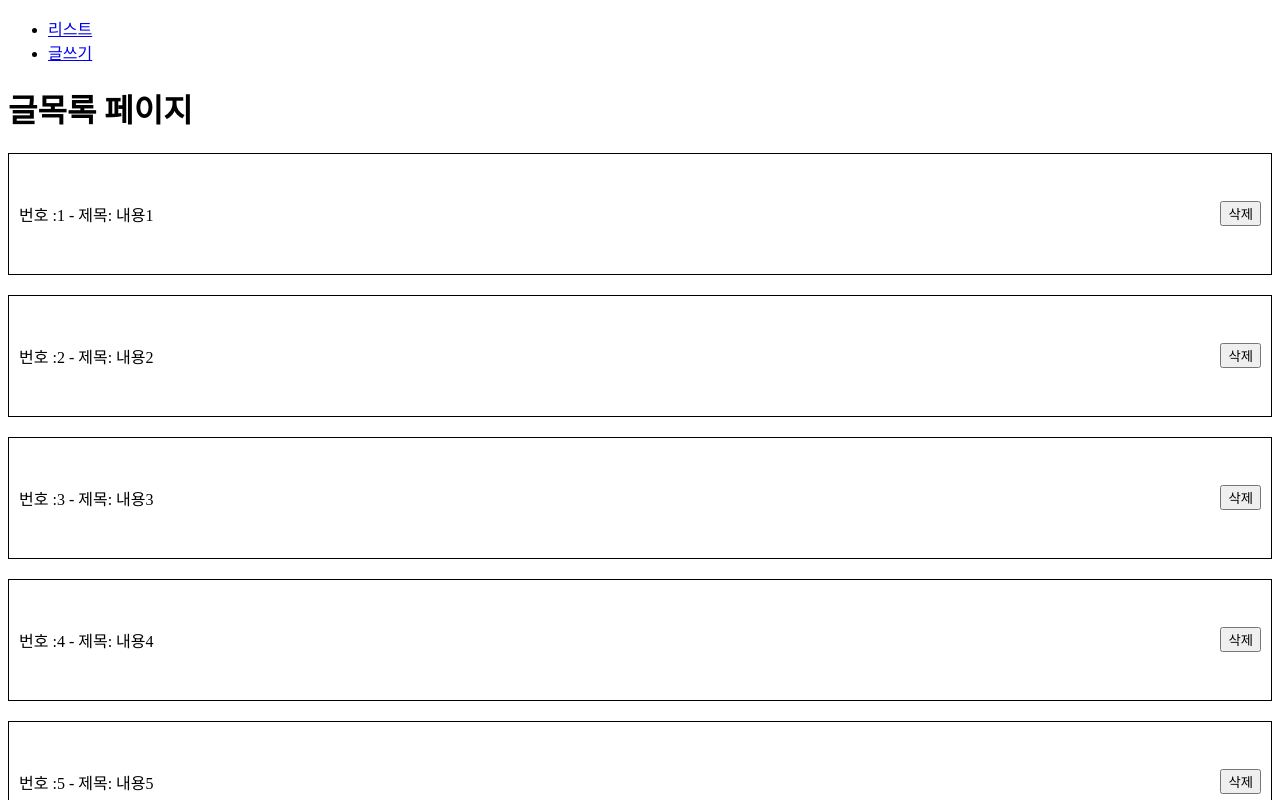
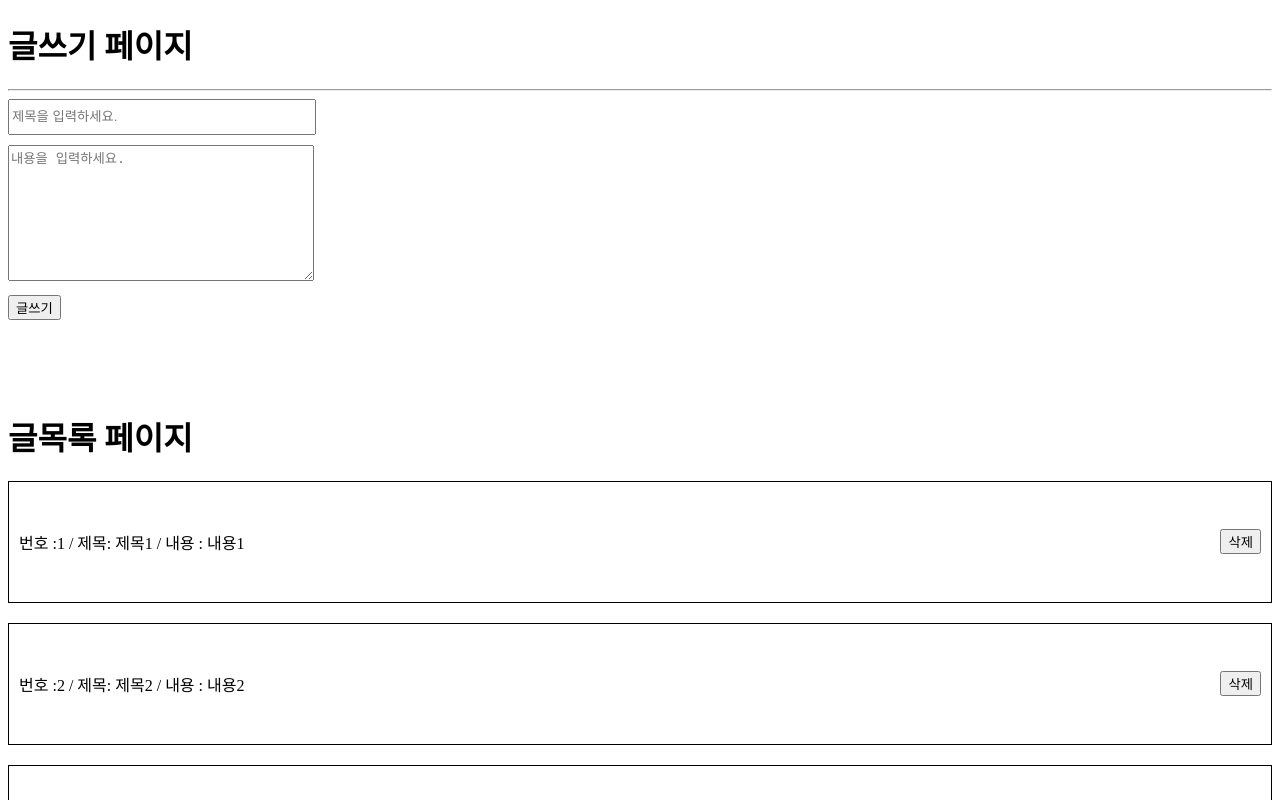
Before and after one commit to braverokmc79/React-SpringBoot-1, a React (Create React App) app in the folder my-app/: page / in a window 1280 px wide. Shown: the top 800 px of the page. Built offline with nearby package versions, Linux system fonts and the light colour scheme.

Commit message:
16. 글쓰기 글목록

```diff
--- a/my-app/src/App.js
+++ b/my-app/src/App.js
@@ -1,26 +1,12 @@
+import ListPage from './pages/ListPage';
 
-import { Routes, Route } from 'react-router-dom';
-import HomePage from './pages/HomePage';
-import LoginPage from './pages/LoginPage';
-import NotFound from './pages/NotFound';
-
-
-
-import ListPage from './pages/ListPage';
-import WritePage from './pages/WritePage';
-import Navigation from './components/Navigation';
 
 //글쓰기,글삭제,글목록보기
 
 function App() {
   return (
     <div>
-      {/* <Navigation /> */}
-      <Navigation />
-      <Routes>
-        <Route path='/' element={<ListPage />} />
-        <Route path='/write' element={<WritePage />} />
-      </Routes>
+      <ListPage />
     </div>
 
   );
--- a/my-app/src/pages/ListPage.js
+++ b/my-app/src/pages/ListPage.js
@@ -1,4 +1,4 @@
-import React, { useState } from 'react';
+import React, { useEffect, useState } from 'react';
 import styled from 'styled-components';
 
 const StyledItemBoxDiv = styled.div`
@@ -11,26 +11,104 @@ const StyledItemBoxDiv = styled.div`
     align-items: center;
 `;
 
+const StyledInput = styled.input`
+    width: 300px;
+    height: 30px;
+    margin-bottom:10px;
+`;
+const StyledTextArea = styled.textarea`
+    width: 300px;
+    height: 130px;
+    margin-bottom:10px;
+`;
 const ListPage = () => {
+    const [no, setNo] = useState(6);
+
+    const [post, setPost] = useState({
+        id: no,
+        title: "",
+        content: ""
+    })
+
     const [posts, setPosts] = useState([
-        { id: 1, title: "내용1" },
-        { id: 2, title: "내용2" },
-        { id: 3, title: "내용3" },
-        { id: 4, title: "내용4" },
-        { id: 5, title: "내용5" },
-        { id: 6, title: "내용6" }
+        { id: 1, title: "제목1", content: "내용1" },
+        { id: 2, title: "제목2", content: "내용2" },
+        { id: 3, title: "제목3", content: "내용3" },
+        { id: 4, title: "제목4", content: "내용4" },
+        { id: 5, title: "제목5", content: "내용5" }
     ]);
+    const hadleWrtie = () => {
+        if (post.title === "") {
+            alert("제목을 입력하세요");
+            return;
+        }
+        if (post.content === "") {
+            alert("내용을 입력하세요");
+            return;
+        }
+        post.id = document.form1.id.value;
+        post.title = document.form1.title.value;
+
+        setPosts([...posts, post]);
+        setNo(no + 1);
+
+        setPost({
+            id: no,
+            title: "",
+            content: ""
+        });
+        document.form1.content.value = "";
+    }
+
+
+
+    const handleForm = (e) => {
+        //computed property names 문법 (키값 동적할당)
+        setPost({
+            ...post,
+            [e.target.name]: e.target.value
+        });
+        console.log("[post, setPost] ", post.title, post.content);
+    }
+
+    const deletPost = (e) => {
+        if (window.confirm("정말 삭제 하시겠습니까?")) {
+            const id = e.target.getAttribute("data-id");
+            const update = posts.filter(n => {
+                return parseInt(n.id) !== parseInt(id)
+            });
+            console.log(id, update);
+
+            setPosts(update);
+        }
+    }
+
+
+
 
     return (
         <div>
+            <div>
+                <h1>글쓰기 페이지</h1>
+                <hr />
+                <form name='form1'>
+                    <input type="hidden" name='id' value={no} onChange={handleForm} />
+                    <StyledInput type="text" placeholder='제목을 입력하세요.' name='title' value={post.title} onChange={handleForm} />
+                    <br></br>
+                    <StyledTextArea type="text" placeholder='내용을 입력하세요.' name='content' onChange={handleForm} >{post.content}</StyledTextArea>
+                    <br></br>
+                    <button type='button' onClick={hadleWrtie}>글쓰기</button>
+                </form>
+            </div>
+            <br /><br /><br /><br />
             <h1>글목록 페이지</h1>
             {posts.map((post) => (
                 <StyledItemBoxDiv>
                     <div>
-                        번호 :{post.id} - 제목: {post.title}
+                        번호 :{post.id} / 제목: {post.title}  / 내용 :   {post.content}
                     </div>
                     <div>
-                        <button >삭제</button>
+                        <button onClick={deletPost} data-id={post.id}>삭제</button>
                     </div>
                 </StyledItemBoxDiv>
             ))}
```
